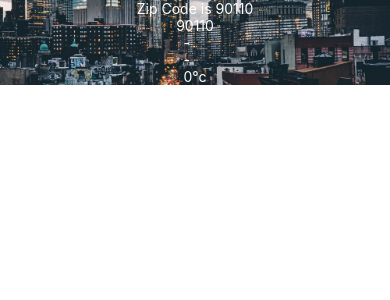
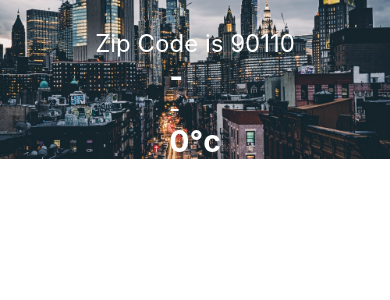
Before and after one commit to 6210110346/ReactNative, a React Native app: screen / in a window 390 px wide. Shown: the top 300 px of the page. Built offline with nearby package versions, Linux system fonts and the light colour scheme.

Commit message:
Flex Box 2

```diff
--- a/components/Forecast.js
+++ b/components/Forecast.js
@@ -4,9 +4,9 @@ import { Text, View } from 'react-native'
 export default function Forecast(props){
     return (
         <View>
-            <Text style={props.styles.view}>{props.main}</Text>
-            <Text style={props.styles.view}>{props.description}</Text>
-            <Text style={props.styles.view}>{props.temp}°c</Text>
+            <Text style={props.styles.text1}>{props.main}</Text>
+            <Text style={props.styles.text2}>{props.description}</Text>
+            <Text style={props.styles.text1}>{props.temp}°c</Text>
             <Text></Text>
         </View>
     )
--- a/components/Weather.js
+++ b/components/Weather.js
@@ -12,9 +12,12 @@ export default function Weather(props) {
     return (
         <View>
             <ImageBackground source={require('../bg.jpg')} style={styles.backdrop}>
-                    <Text style={styles.view}>Zip Code is {props.zipCode}</Text>
-                    <Text style={styles.view}>{props.zipCode}</Text>
-                    <Forecast {...forecastInfo} styles={styles}/>
+                    <View style={styles.backdrop}>
+                        <Text style={styles.text2}> </Text>
+                        <Text style={styles.text2}>Zip Code is {props.zipCode}</Text>
+                        <Forecast {...forecastInfo} styles={styles}/>
+                    </View>
+
 
             </ImageBackground>
         </View>
@@ -24,11 +27,21 @@ export default function Weather(props) {
 
 const styles = StyleSheet.create({
     backdrop: {
-    alignItems: 'center',
-    width: '100%',
-    height: '100%'
+        alignItems: 'center',
+        width: '100%',
+        height: '100%'
     },
-    view: {
+    white: {
         color: 'white'
     },
+    text1: {
+        color: 'white',
+        fontSize: 30,
+        fontWeight: 'bold'
+    },
+    text2: {
+        fontSize: 24,
+        color: 'white',
+    },
+
 });
```
